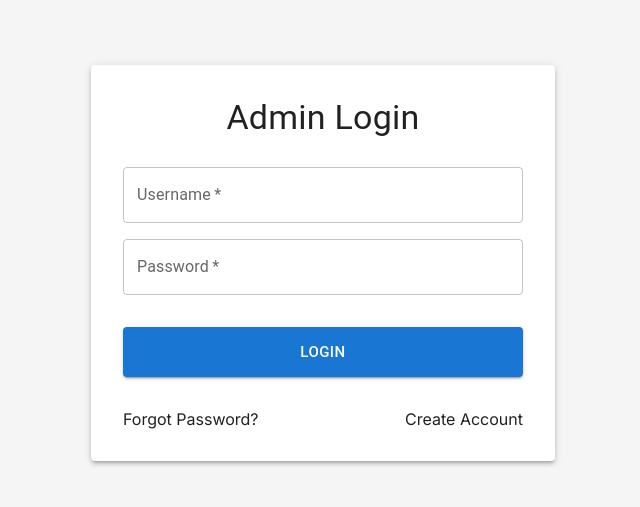
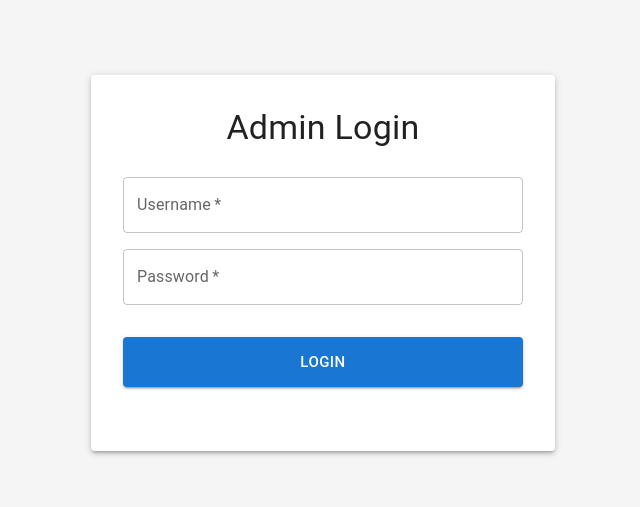
Before and after one commit to Allous-pun/admin-aviasport-client, a React (Create React App) app: page /login in a window 1280 px wide. Shown: the part 161-668 px from the top of the page, without its empty margins (325-965 px from the left). Built offline with nearby package versions, Linux system fonts and the light colour scheme; no server answers.

Commit message:
Initial clean commit without node_modules

```diff
--- a/src/components/Auth/login.jsx
+++ b/src/components/Auth/login.jsx
@@ -15,7 +15,7 @@ import {
 } from '@mui/material';
 import { apiFetch, setToken } from '../../service/api';
 
-const Login = () => {
+const Login = ({ loginPath, onSuccessRedirect, forgotPasswordUrl, signupUrl }) => {
   const [username, setUsername] = useState('');
   const [password, setPassword] = useState('');
   const [error, setError] = useState('');
@@ -29,26 +29,25 @@ const Login = () => {
     setError('');
 
     try {
-      const { token } = await apiFetch('/auth/login', {
+      const { token } = await apiFetch(loginPath, {
         method: 'POST',
         body: JSON.stringify({ username, password })
       });
       setToken(token);
-      // Optionally store admin info in localStorage or context
-      // localStorage.setItem('admin', JSON.stringify(admin));
       setOpenSuccessDialog(true);
     } catch (err) {
-      setError(err.message);
+      setError(err.message || 'Login failed. Please try again.');
       console.error('Login error:', err);
     } finally {
       setIsLoading(false);
     }
   };
 
-  // Handle dialog close and navigate
   const handleDialogClose = () => {
     setOpenSuccessDialog(false);
-    navigate('/dashboard');
+    if (onSuccessRedirect) {
+      navigate(onSuccessRedirect);
+    }
   };
 
   return (
@@ -126,16 +125,19 @@ const Login = () => {
         </Box>
 
         <Box sx={{ mt: 2, display: 'flex', justifyContent: 'space-between' }}>
-          <Link href="/forgot-password" underline="hover" color="inherit">
-            Forgot Password?
-          </Link>
-          <Link href="/signup" underline="hover" color="inherit">
-            Create Account
-          </Link>
+          {forgotPasswordUrl && (
+            <Link href={forgotPasswordUrl} underline="hover" color="inherit">
+              Forgot Password?
+            </Link>
+          )}
+          {signupUrl && (
+            <Link href={signupUrl} underline="hover" color="inherit">
+              Create Account
+            </Link>
+          )}
         </Box>
       </Paper>
 
-      {/* Success Dialog */}
       <Dialog open={openSuccessDialog} onClose={handleDialogClose}>
         <DialogTitle>Login Successful!</DialogTitle>
         <DialogActions>
```
